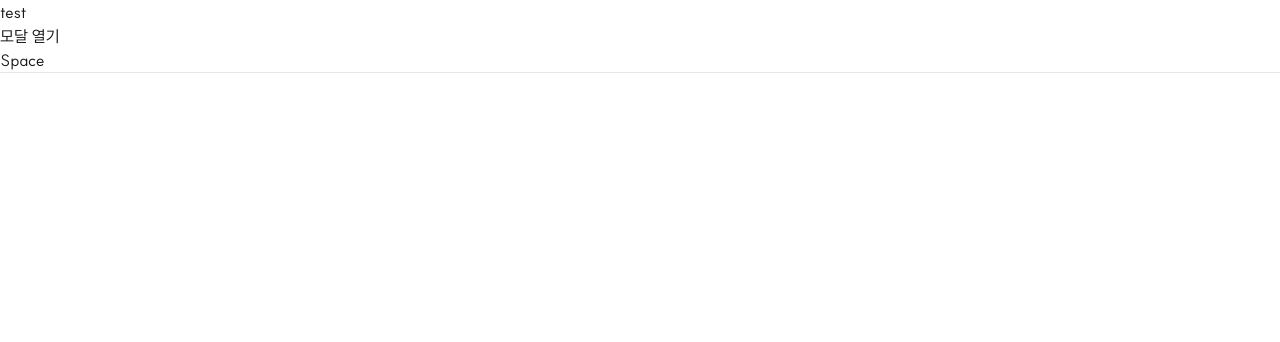
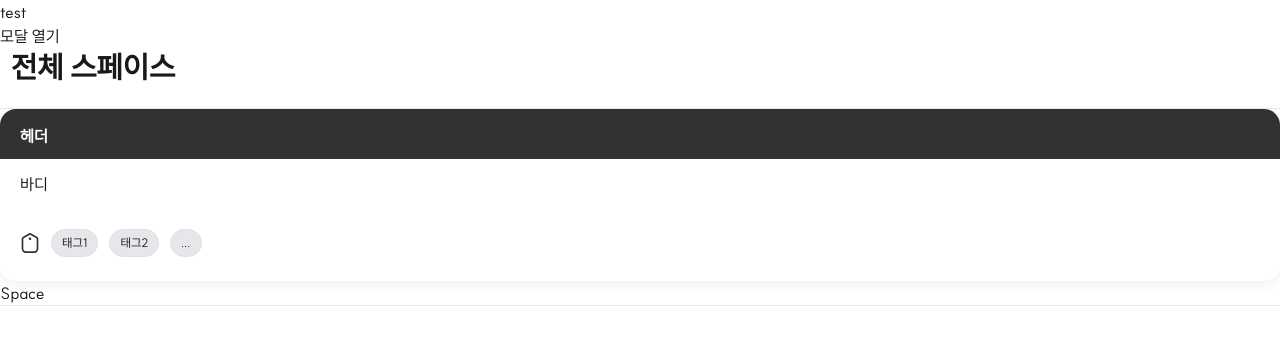
Before and after one commit to muzi55/didit, a Next.js app: page / in a window 1280 px wide. Shown: the top 342 px of the page. Built offline with nearby package versions, Linux system fonts and the light colour scheme.

Commit message:
component: DailyCardTagList에 tagsType 및 viewFirstTag 속성 추가, Tag 컴포넌트에서 조건부 렌더링 구현

```diff
--- a/src/app/_components/common/card/DailyCardTagList.tsx
+++ b/src/app/_components/common/card/DailyCardTagList.tsx
@@ -3,16 +3,22 @@ import { icons } from "@/shared/libs/common/icons";
 import Tag from "../tag/Tag";
 import type { CardTagListProps } from "./cardType";
 
-export const DailyCardTagList = ({ listItem }: CardTagListProps) => {
+export const DailyCardTagList = ({
+	tagsType = "remove",
+	viewFirstTag = true,
+	listItem,
+}: CardTagListProps) => {
 	return (
 		<ul className="flex items-center gap-x-[11px] dailyCard-padding pb-[24px]">
 			<li>{icons.label}</li>
-			<li>
-				<Tag onClick={() => {}}>태그추가 +</Tag>
-			</li>
+			{viewFirstTag && (
+				<li>
+					<Tag onClick={() => {}}>태그추가 +</Tag>
+				</li>
+			)}
 
 			{listItem.map(el => (
-				<Tag key={el.label} onClick={el.onClick} type={"remove"} icon={true}>
+				<Tag key={el.label} onClick={el.onClick} type={tagsType} icon={false}>
 					{el.label}
 				</Tag>
 			))}
--- a/src/app/_components/common/card/cardType.ts
+++ b/src/app/_components/common/card/cardType.ts
@@ -1,4 +1,8 @@
+import type { TagType } from "../tag/type";
+
 export interface CardTagListProps {
+	tagsType?: TagType;
+	viewFirstTag?: boolean;
 	listItem: Array<{
 		label: string;
 		onClick: () => void;
--- a/src/app/_components/common/tag/Tag.tsx
+++ b/src/app/_components/common/tag/Tag.tsx
@@ -2,7 +2,8 @@ import React from "react";
 
 import { icons } from "@/shared/libs/common/icons";
 
-type TagType = "add" | "remove" | "hightLight";
+import type { TagType } from "./type";
+
 interface TagProps {
 	children: React.ReactNode;
 	onClick: () => void;
--- /dev/null
+++ b/src/app/_components/common/tag/type.ts
@@ -0,0 +1 @@
+export type TagType = "add" | "remove" | "hightLight";
--- a/src/app/page.tsx
+++ b/src/app/page.tsx
@@ -2,6 +2,8 @@
 
 import { useState } from "react";
 
+import DailyCard from "./_components/common/card/DailyCard";
+import TitleHeading from "./_components/common/heding/TitleHeading";
 import Space from "./_components/space/Space";
 
 export default function Home() {
@@ -13,11 +15,59 @@ export default function Home() {
 	const openActive = () => {
 		setActive(true);
 	};
+	interface TagListProps {
+		label: string;
+		onClick: () => void;
+	}
+
+	const tagList = [
+		{
+			label: "태그1",
+			onClick: () => {
+				console.log("태그1");
+			},
+		},
+		{
+			label: "태그2",
+			onClick: () => {
+				console.log("태그2");
+			},
+		},
+		{
+			label: "태그3",
+			onClick: () => {
+				console.log("태그3");
+			},
+		},
+	];
+
+	const TagSliceFn = (arr: TagListProps[]): TagListProps[] => {
+		const sliceArr = arr.slice(0, 2);
+		const newItem = {
+			label: "...",
+			onClick: () => {
+				console.log("...");
+			},
+		};
+		const newArr = [...sliceArr, newItem];
+		return newArr;
+	};
+
 	return (
 		<>
 			<div>test</div>
 
 			<button onClick={openActive}>모달 열기</button>
+			<TitleHeading>전체 스페이스</TitleHeading>
+			<DailyCard>
+				<DailyCard.Header>헤더</DailyCard.Header>
+				<DailyCard.Body>바디</DailyCard.Body>
+				{/* 여기서는 2개의 List만 내려주기 */}
+				<DailyCard.TagList
+					viewFirstTag={false}
+					listItem={TagSliceFn(tagList)}
+				/>
+			</DailyCard>
 			<Space />
 
 			<hr />
```
Also changed, not shown: 1 other file (tests, documents, lock files or other folders).
